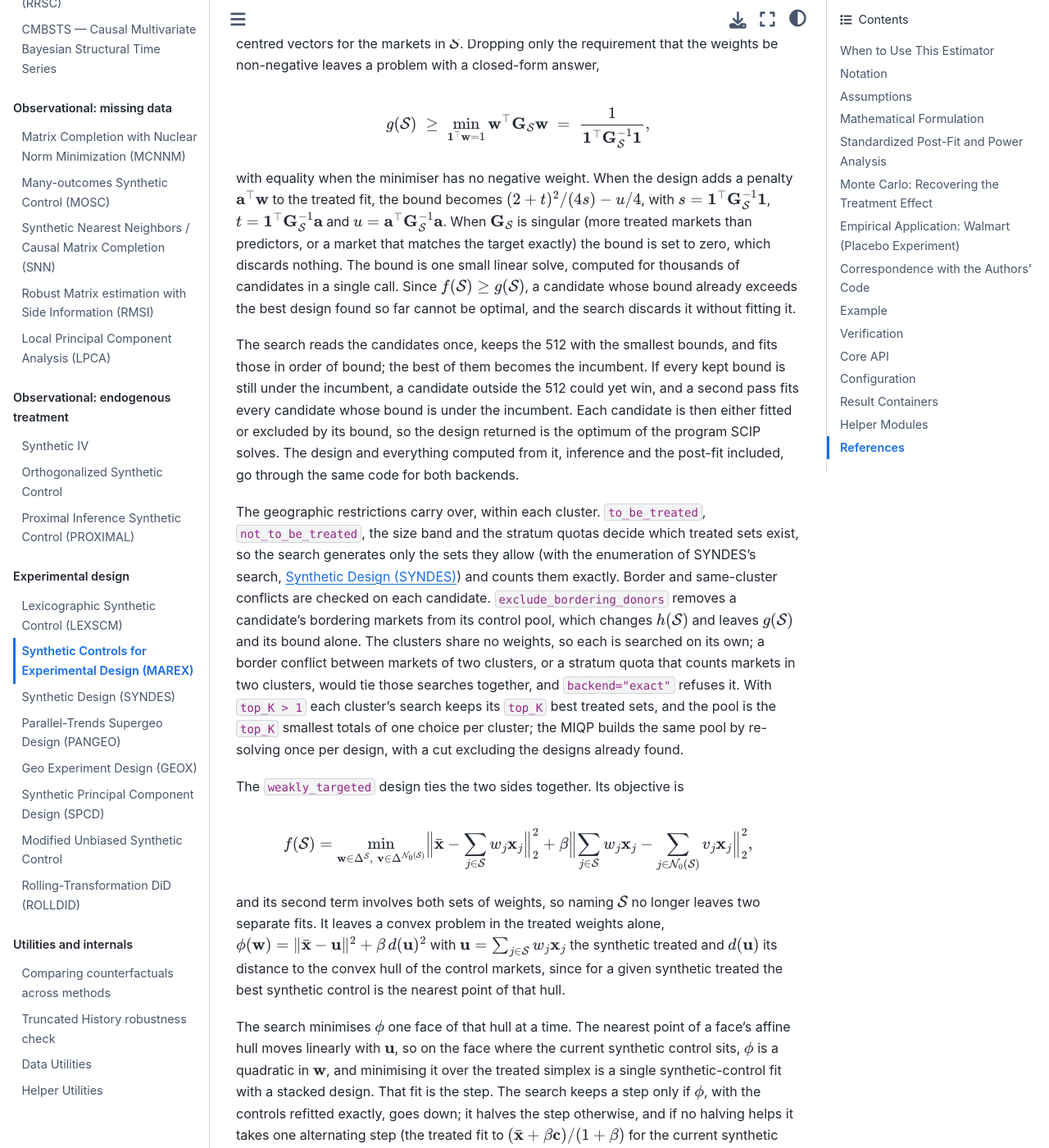
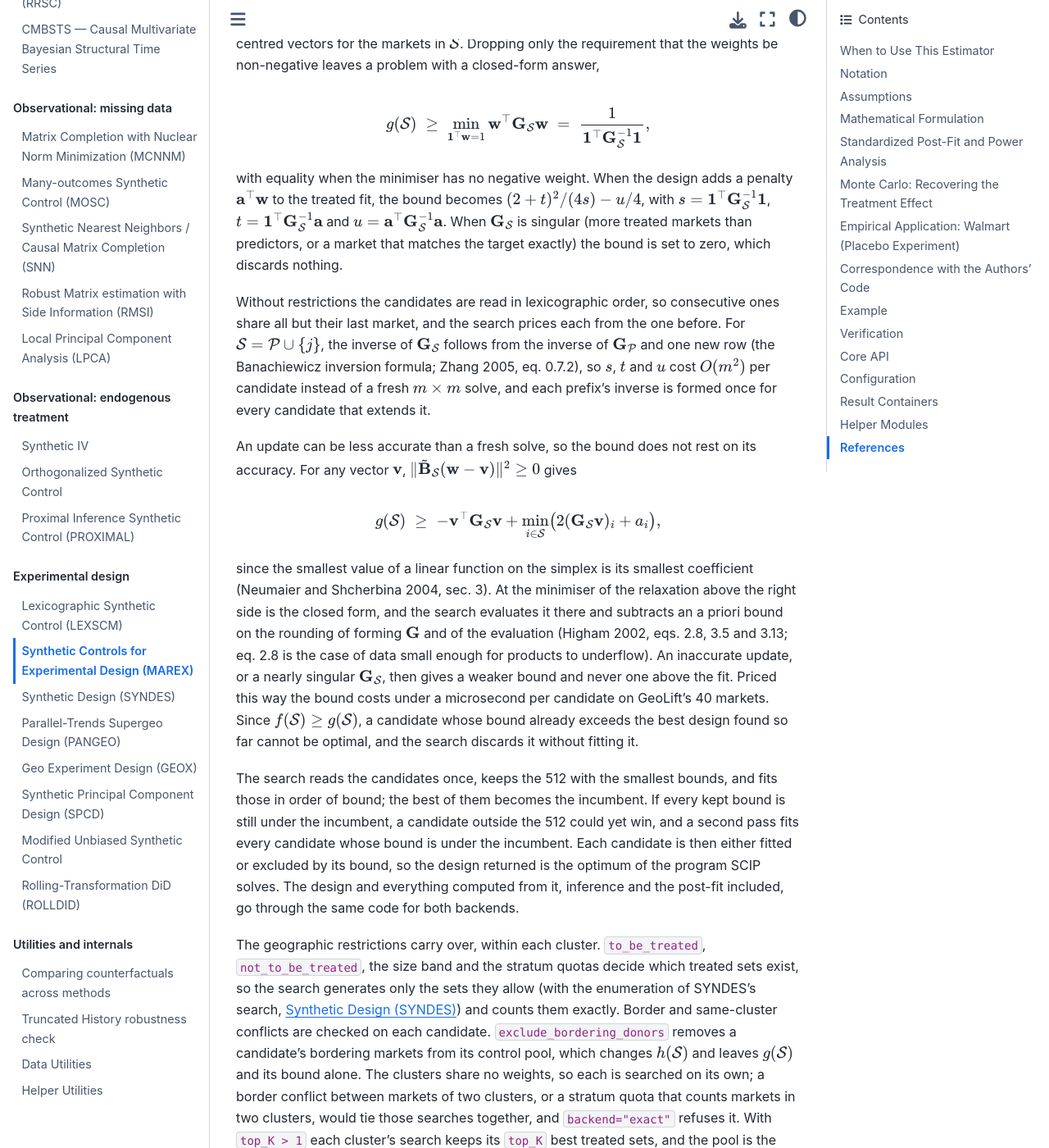
Before and after one commit to jgreathouse9/mlsynth, a Sphinx documentation site: the page built from docs/marex.rst, in a window 1280 px wide and 1400 px high, scrolled down 8555 px. Shown: the whole window at 82% size. Built offline with Sphinx 7.4.7 and the Sphinx Book theme 1.1.4, drawn with Linux system fonts in a browser that asks for light colours; pages that are not in the unit, such as notebooks, are missing from menus.

Commit message:
docs: MAREX exact backend prices the bound from a prefix, safely (#769)
The MAREX page now says how candidates are priced: from the previous
candidate's prefix by the Banachiewicz inversion formula, evaluated in
the safe form with its rounding subtracted, so an inaccurate update
weakens a bound and never lifts it above the fit.

Co-Authored-By: Claude Opus 5.5 <noreply@anthropic.com>
Claude-Session: https://claude.ai/code/session_012eUtL6z8zUY8NkURa4Svk7

```diff
--- a/docs/marex.rst
+++ b/docs/marex.rst
@@ -437,8 +437,37 @@ penalty :math:`\mathbf{a}^\top \mathbf{w}` to the treated fit, the bound becomes
 :math:`u = \mathbf{a}^\top \mathbf{G}_{\mathcal{S}}^{-1} \mathbf{a}`. When
 :math:`\mathbf{G}_{\mathcal{S}}` is singular (more treated markets than
 predictors, or a market that matches the target exactly) the bound is set to
-zero, which discards nothing. The bound is one small linear solve, computed for
-thousands of candidates in a single call. Since
+zero, which discards nothing.
+
+Without restrictions the candidates are read in lexicographic order, so
+consecutive ones share all but their last market, and the search prices each
+from the one before. For
+:math:`\mathcal{S} = \mathcal{P} \cup \{j\}`, the inverse of
+:math:`\mathbf{G}_{\mathcal{S}}` follows from the inverse of
+:math:`\mathbf{G}_{\mathcal{P}}` and one new row (the Banachiewicz inversion
+formula; Zhang 2005, eq. 0.7.2), so :math:`s`, :math:`t` and :math:`u` cost
+:math:`O(m^2)` per candidate instead of a fresh :math:`m \times m` solve, and
+each prefix's inverse is formed once for every candidate that extends it.
+
+An update can be less accurate than a fresh solve, so the bound does not rest
+on its accuracy. For any vector :math:`\mathbf{v}`,
+:math:`\lVert \tilde{\mathbf{B}}_{\mathcal{S}} (\mathbf{w} - \mathbf{v}) \rVert^2 \ge 0`
+gives
+
+.. math::
+
+   g(\mathcal{S}) \;\ge\; -\mathbf{v}^\top \mathbf{G}_{\mathcal{S}} \mathbf{v}
+   + \min_{i \in \mathcal{S}} \bigl( 2 (\mathbf{G}_{\mathcal{S}} \mathbf{v})_i + a_i \bigr),
+
+since the smallest value of a linear function on the simplex is its smallest
+coefficient (Neumaier and Shcherbina 2004, sec. 3). At the minimiser of the
+relaxation above the right side is the closed form, and the search evaluates it
+there and subtracts an a priori bound on the rounding of forming
+:math:`\mathbf{G}` and of the evaluation (Higham 2002, eqs. 2.8, 3.5 and 3.13;
+eq. 2.8 is the case of data small enough for products to underflow). An
+inaccurate update, or a nearly singular :math:`\mathbf{G}_{\mathcal{S}}`, then
+gives a weaker bound and never one above the fit. Priced this way the bound
+costs under a microsecond per candidate on GeoLift's 40 markets. Since
 :math:`f(\mathcal{S}) \ge g(\mathcal{S})`, a candidate whose bound already
 exceeds the best design found so far cannot be optimal, and the search discards
 it without fitting it.
```
